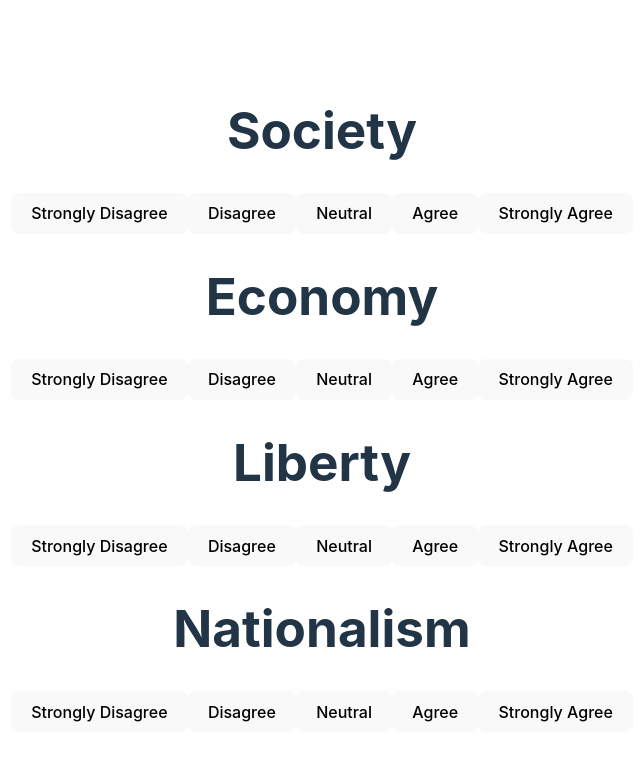
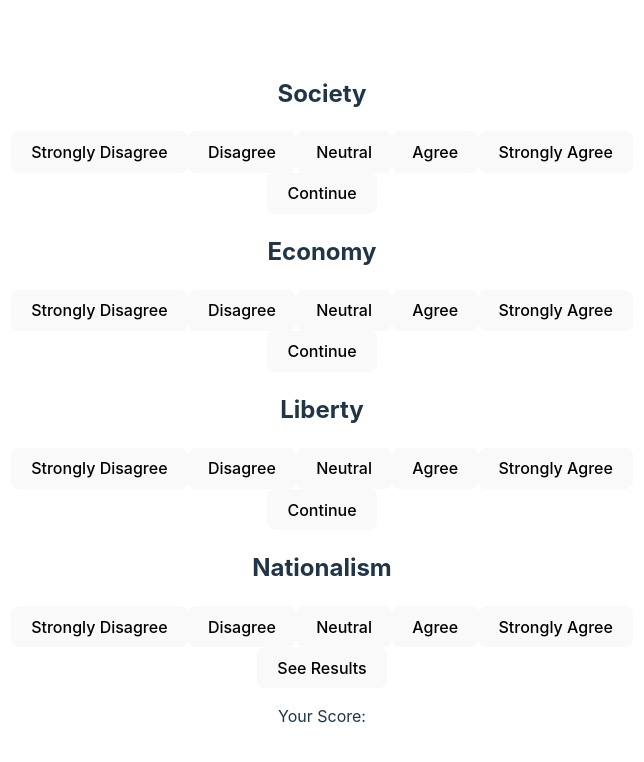
Before and after one commit to colecrum26/realpolitik, a React (Vite) app in the folder realpolitik/: page / in a window 1280 px wide. Shown: the top 762 px of the page, without its empty margins (318-962 px from the left). Built offline with nearby package versions, Linux system fonts and the light colour scheme.

Commit message:
added and reconfigured buttons

```diff
--- a/realpolitik/src/App.jsx
+++ b/realpolitik/src/App.jsx
@@ -5,7 +5,7 @@ function App() {
   return (
     <div className="quiz-container">
       <div className="society">
-        <h1 className="q-header">Society</h1>
+        <h2 className="q-header">Society</h2>
         <div className="q-wrapper">
           <p className="question"></p>
           <button className="dis-str">Strongly Disagree</button>
@@ -15,8 +15,11 @@ function App() {
           <button className="agr-str">Strongly Agree</button>
         </div>
       </div>
+      <div className="button-container">
+      <button className="continue">Continue</button>
+      </div>
       <div className="economy">
-        <h1 className="question-header">Economy</h1>
+        <h2 className="question-header">Economy</h2>
         <div className="q-wrapper">
           <p className="question"></p>
           <button className="dis-str">Strongly Disagree</button>
@@ -26,8 +29,11 @@ function App() {
           <button className="agr-str">Strongly Agree</button>
         </div>
       </div>
+      <div className="button-container">
+      <button className="continue">Continue</button>
+      </div>
       <div className="liberty">
-        <h1 className="question-header">Liberty</h1>
+        <h2 className="question-header">Liberty</h2>
         <div className="q-wrapper">
           <p className="question"></p>
           <button className="dis-str">Strongly Disagree</button>
@@ -37,8 +43,11 @@ function App() {
           <button className="agr-str">Strongly Agree</button>
         </div>
       </div>
+      <div className="button-container">
+      <button className="continue">Continue</button>
+      </div>
       <div className="nationalism">
-        <h1 className="question-header">Nationalism</h1>
+        <h2 className="question-header">Nationalism</h2>
         <div className="q-wrapper">
           <p className="question"></p>
           <button className="dis-str">Strongly Disagree</button>
@@ -48,6 +57,12 @@ function App() {
           <button className="agr-str">Strongly Agree</button>
         </div>
       </div>
+      <div className="button-container">
+      <button className="get-results">See Results</button>
+      </div>
+      <div className="scoring">
+        <p>Your Score:</p>
+      </div>
     </div>
   );
 }
```
Also changed, not shown: realpolitik/src/samples.txt.
